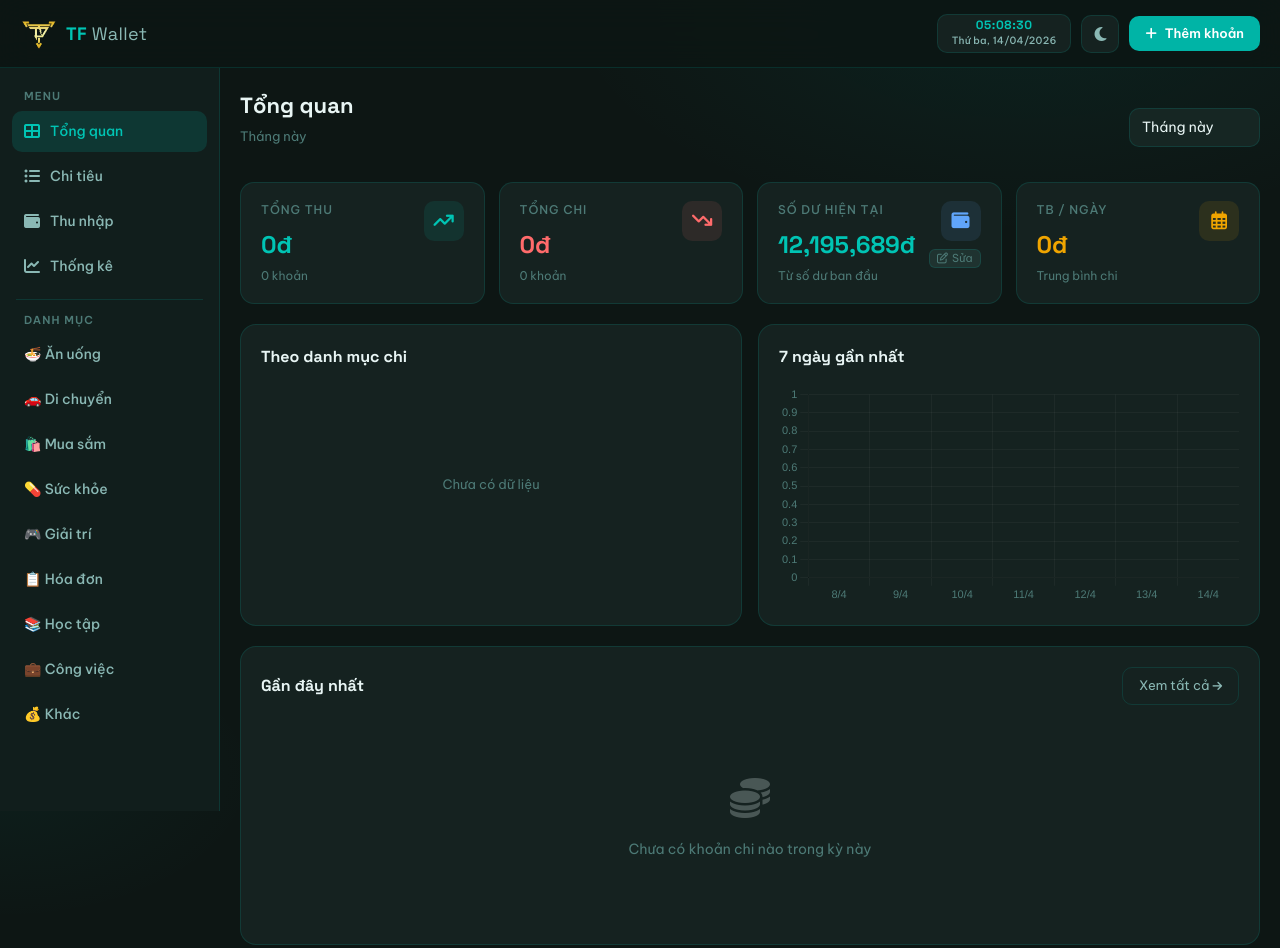
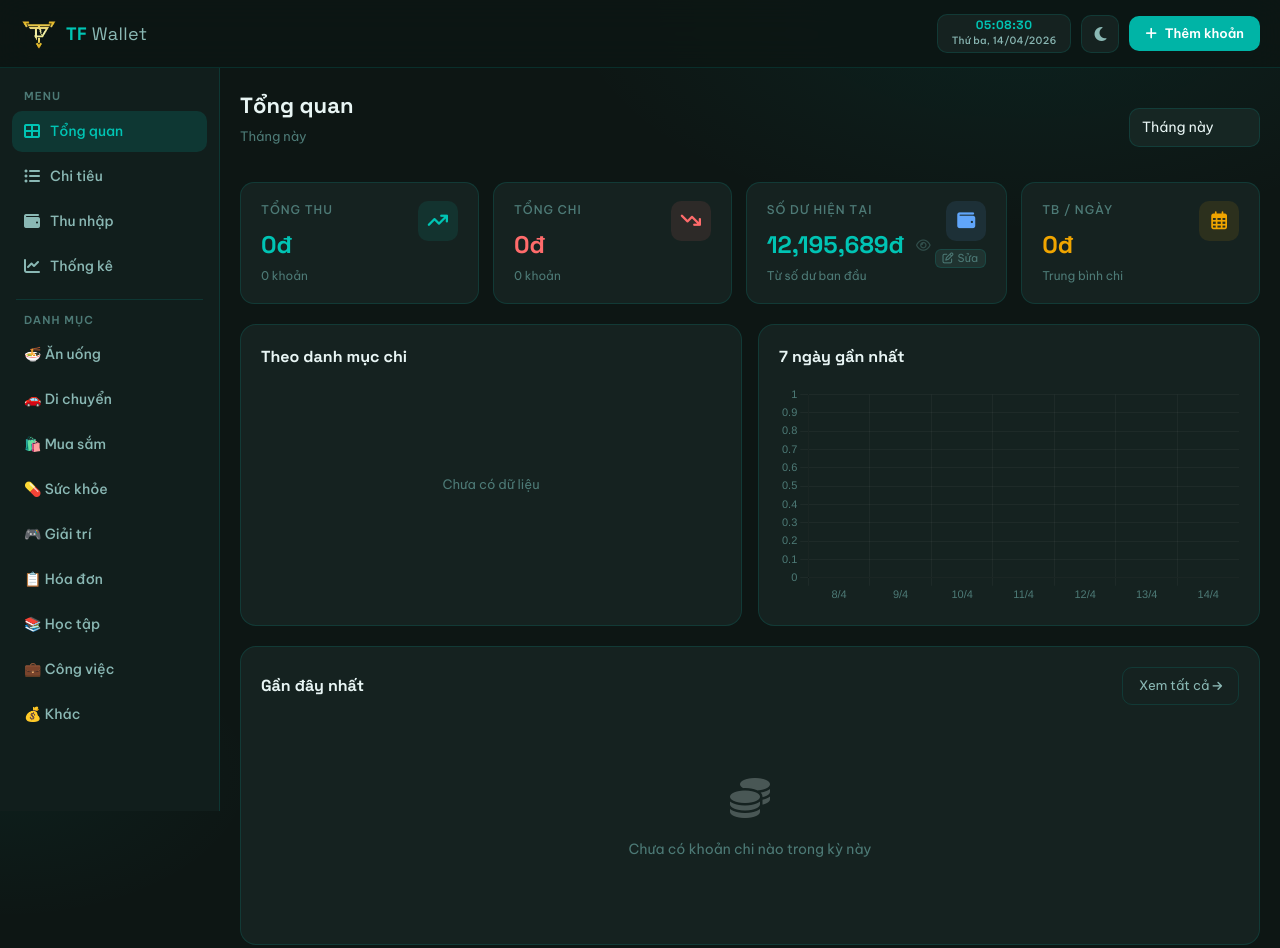
Before and after one commit to THUAANFY/TF-Wallet-PRO, a plain HTML site: page index.html in a window 1280 px wide. Drawn offline with nearby package versions, Linux system fonts and the light colour scheme.

Commit message:
UPDATE: add show/hide button

```diff
--- a/CSS/styles.css
+++ b/CSS/styles.css
@@ -1266,3 +1266,33 @@ label.form-label {
         text-align: center;
     }
 }
+
+/* ── Balance hide/show ── */
+.balance-eye-btn {
+    background: none;
+    border: none;
+    padding: 2px 4px;
+    cursor: pointer;
+    color: var(--text-muted);
+    font-size: 13px;
+    opacity: 0.5;
+    transition: opacity 0.2s, color 0.2s;
+    display: flex;
+    align-items: center;
+    line-height: 1;
+}
+.balance-eye-btn:hover {
+    opacity: 1;
+    color: var(--teal-400);
+}
+#stat-balance[data-hidden="1"] {
+    font-size: 0 !important;
+    letter-spacing: 0;
+}
+#stat-balance[data-hidden="1"]::before {
+    content: '********';
+    font-size: 16px;
+    letter-spacing: 3px;
+    color: var(--text-muted);
+    opacity: 0.6;
+}
--- a/JS/script.js
+++ b/JS/script.js
@@ -22,6 +22,7 @@ const INCOME_CATEGORIES = [
 let expenses = JSON.parse(localStorage.getItem('expenses_v2') || '[]');
 let incomes  = JSON.parse(localStorage.getItem('incomes_v1') || '[]');
 let openingBalance = parseFloat(localStorage.getItem('opening_balance') || '12195689');
+let balanceVisible = localStorage.getItem('balance_visible') !== 'false';
 let editId = null;
 let editType = 'expense'; // 'expense' | 'income'
 let currentEntryType = 'expense';
@@ -29,7 +30,7 @@ let statPeriod = 'month';
 let donutChart, barChart, monthlyChart, statDonutChart;
 let expensePage = 1;
 let incomePage = 1;
-const PAGE_SIZE = 10;
+const PAGE_SIZE = 15;
 
 function save() {
     localStorage.setItem('expenses_v2', JSON.stringify(expenses));
@@ -263,6 +264,27 @@ function deleteIncome(id) {
     });
 }
 
+
+// ── Balance visibility toggle ──
+function toggleBalanceVisibility() {
+    balanceVisible = !balanceVisible;
+    localStorage.setItem('balance_visible', String(balanceVisible));
+    applyBalanceVisibility();
+}
+
+function applyBalanceVisibility() {
+    const balEl = document.getElementById('stat-balance');
+    const icon = document.getElementById('balance-toggle-icon');
+    if (!balEl) return;
+    if (balanceVisible) {
+        balEl.removeAttribute('data-hidden');
+        if (icon) { icon.className = 'fa-regular fa-eye'; }
+    } else {
+        balEl.setAttribute('data-hidden', '1');
+        if (icon) { icon.className = 'fa-regular fa-eye-slash'; }
+    }
+}
+
 // ── Overview ──
 function updateOverview() {
     const period = document.getElementById('overview-period')?.value || 'month';
@@ -290,7 +312,9 @@ function updateOverview() {
 
     const balEl = document.getElementById('stat-balance');
     balEl.textContent = fmtMoney(Math.abs(realBalance));
+    balEl.dataset.realValue = fmtMoney(Math.abs(realBalance));
     balEl.style.color = realBalance >= 0 ? 'var(--teal-400)' : '#ff6b6b';
+    applyBalanceVisibility();
 
     document.getElementById('stat-avg').textContent = fmtMoney(Math.round(total / Math.max(days, 1)));
 
@@ -955,4 +979,5 @@ populateCatFilter();
 populateIncomeCatFilter();
 // Khôi phục theme đã lưu (mặc định dark)
 applyTheme(localStorage.getItem('theme') || 'dark');
+applyBalanceVisibility();
 if (window.lucide) lucide.createIcons();
--- a/index.html
+++ b/index.html
@@ -104,7 +104,10 @@
                                     <span class="balance-label-short" style="display:none">Số dư</span>
                                     <button onclick="editOpeningBalance()" title="Chỉnh số dư ban đầu" class="balance-edit-btn-inline" style="display:none;background:var(--surface-3);border:1px solid var(--border);border-radius:6px;cursor:pointer;color:var(--text-muted);font-size:11px;padding:3px 7px;line-height:1;align-items:center;gap:4px;white-space:nowrap"><i class="fa-regular fa-pen-to-square"></i> Sửa</button>
                                 </div>
-                                <div class="stat-value" id="stat-balance" style="color:var(--teal-400)">0đ</div>
+                                <div style="display:flex;align-items:center;gap:8px;margin-top:2px">
+                                    <div class="stat-value" id="stat-balance" style="color:var(--teal-400);margin-top:0">0đ</div>
+                                    <button onclick="toggleBalanceVisibility()" id="balance-toggle-btn" title="Ẩn/hiện số dư" class="balance-eye-btn"><i class="fa-regular fa-eye" id="balance-toggle-icon"></i></button>
+                                </div>
                                 <div class="stat-sub">Từ số dư ban đầu</div>
                             </div>
                             <div style="display:flex;flex-direction:column;align-items:flex-end;gap:8px;flex-shrink:0">
```
